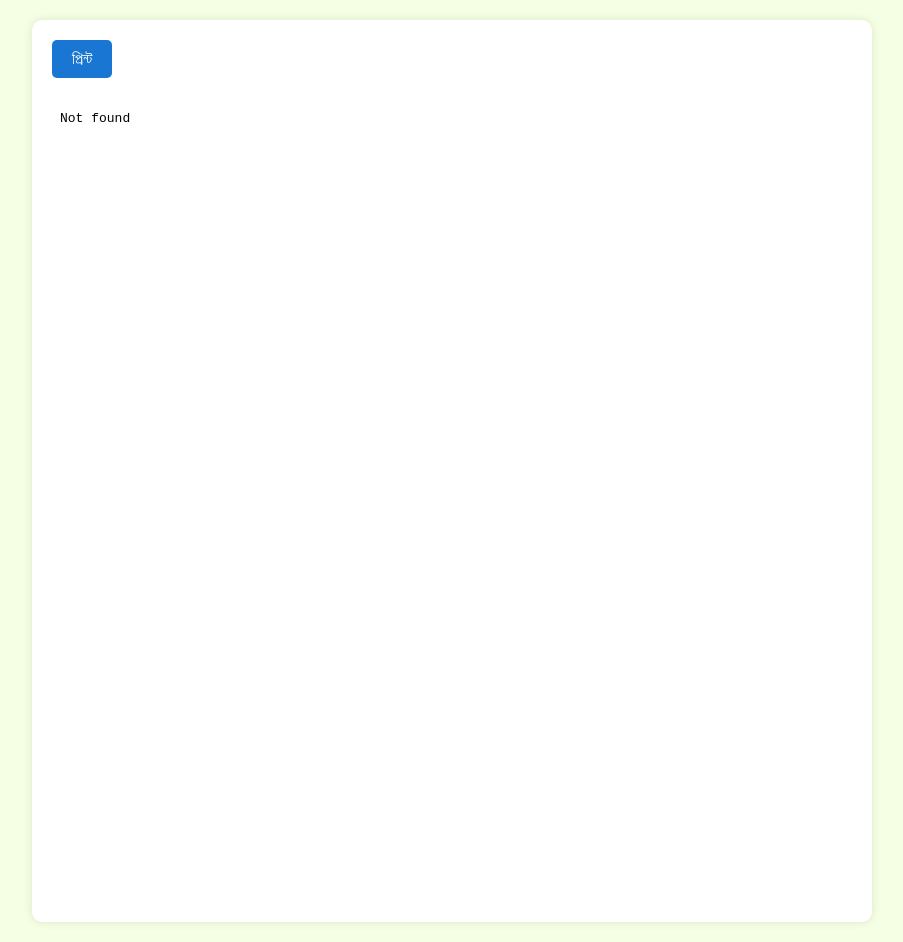
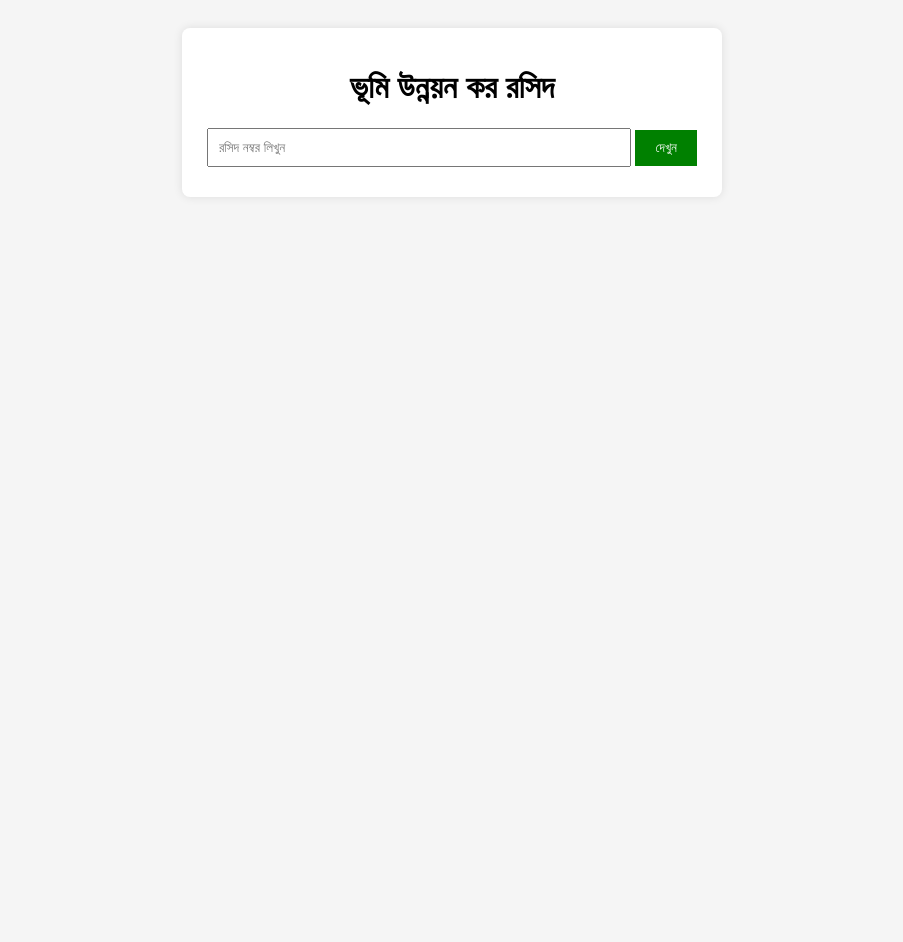
Before and after one commit to mutationland/tax, a plain HTML site: page index.html in a window 1280 px wide. Shown: the whole page, without its empty margins (188-1091 px from the left). After the commit the page ends 800 px from the top, so only its background shows below. Drawn offline with Linux system fonts and the light colour scheme.

Commit message:
delete recent files and add new file
delete recent files and add new file

```diff
--- a/index.html
+++ b/index.html
@@ -2,56 +2,20 @@
 <!DOCTYPE html>
 <html lang="bn">
 <head>
-  <meta charset="UTF-8">
-  <title>ভূমি উন্নয়ন কর দাখিলা</title>
-  <style>
-    body {
-      font-family: "SolaimanLipi", sans-serif;
-      background-color: #f4ffe4;
-      margin: 0;
-      padding: 20px;
-    }
-    .container {
-      background-color: white;
-      padding: 20px;
-      border-radius: 10px;
-      max-width: 800px;
-      margin: auto;
-      box-shadow: 0 0 10px rgba(0,0,0,0.1);
-    }
-    .print-btn {
-      background-color: #1976d2;
-      color: white;
-      border: none;
-      padding: 10px 20px;
-      font-size: 16px;
-      cursor: pointer;
-      border-radius: 5px;
-      margin-bottom: 20px;
-    }
-    iframe {
-      width: 100%;
-      height: 800px;
-      border: none;
-    }
-  </style>
+  <meta charset="UTF-8" />
+  <meta name="viewport" content="width=device-width, initial-scale=1.0" />
+  <title>অনলাইন দাখিলা রসিদ</title>
+  <link rel="stylesheet" href="style.css" />
 </head>
 <body>
+  <div class="container">
+    <h1>ভূমি উন্নয়ন কর রসিদ</h1>
+    <input type="text" id="receiptId" placeholder="রসিদ নম্বর লিখুন" />
+    <button onclick="loadReceipt()">দেখুন</button>
 
-  <div class="container" id="dakhila-section">
-    <button class="print-btn" onclick="printDiv('dakhila-section')">প্রিন্ট</button>
-    <iframe src="ভূমি উন্নয়ন কর_ Dakhila.pdf"></iframe>
+    <div id="receiptArea" style="display: none;"></div>
   </div>
 
-  <script>
-    function printDiv(divId) {
-      var printContents = document.getElementById(divId).innerHTML;
-      var originalContents = document.body.innerHTML;
-      document.body.innerHTML = printContents;
-      window.print();
-      document.body.innerHTML = originalContents;
-    }
-  </script>
-
+  <script src="script.js"></script>
 </body>
 </html>
--- /dev/null
+++ b/script.js
@@ -0,0 +1,24 @@
+
+async function loadReceipt() {
+  const id = document.getElementById("receiptId").value.trim();
+  const res = await fetch("data.json");
+  const data = await res.json();
+
+  const receipt = data.find(item => item.id === id);
+  const area = document.getElementById("receiptArea");
+
+  if (receipt) {
+    area.innerHTML = `
+      <h2>রসিদ নম্বর: ${receipt.id}</h2>
+      <p>মালিক: ${receipt.owner}</p>
+      <p>দাগ নম্বর: ${receipt.dag}</p>
+      <p>শ্রেণি: ${receipt.category}</p>
+      <p>পরিমাণ: ${receipt.amount} শতাংশ</p>
+      <p>কর: ${receipt.tax} টাকা</p>
+    `;
+    area.style.display = "block";
+  } else {
+    area.innerHTML = "<p>রসিদ খুঁজে পাওয়া যায়নি।</p>";
+    area.style.display = "block";
+  }
+}
--- /dev/null
+++ b/style.css
@@ -0,0 +1,35 @@
+
+body {
+  font-family: 'Siyam Rupali', sans-serif;
+  background: #f5f5f5;
+  padding: 20px;
+}
+
+.container {
+  max-width: 500px;
+  margin: auto;
+  background: white;
+  padding: 20px;
+  border-radius: 8px;
+  box-shadow: 0 0 10px rgba(0,0,0,0.1);
+  text-align: center;
+}
+
+input {
+  padding: 10px;
+  width: 80%;
+  margin-bottom: 10px;
+}
+
+button {
+  padding: 10px 20px;
+  background: green;
+  color: white;
+  border: none;
+  cursor: pointer;
+}
+
+#receiptArea {
+  margin-top: 20px;
+  text-align: left;
+}
```
Also changed, not shown: data.json (added, +19 -0 lines).
